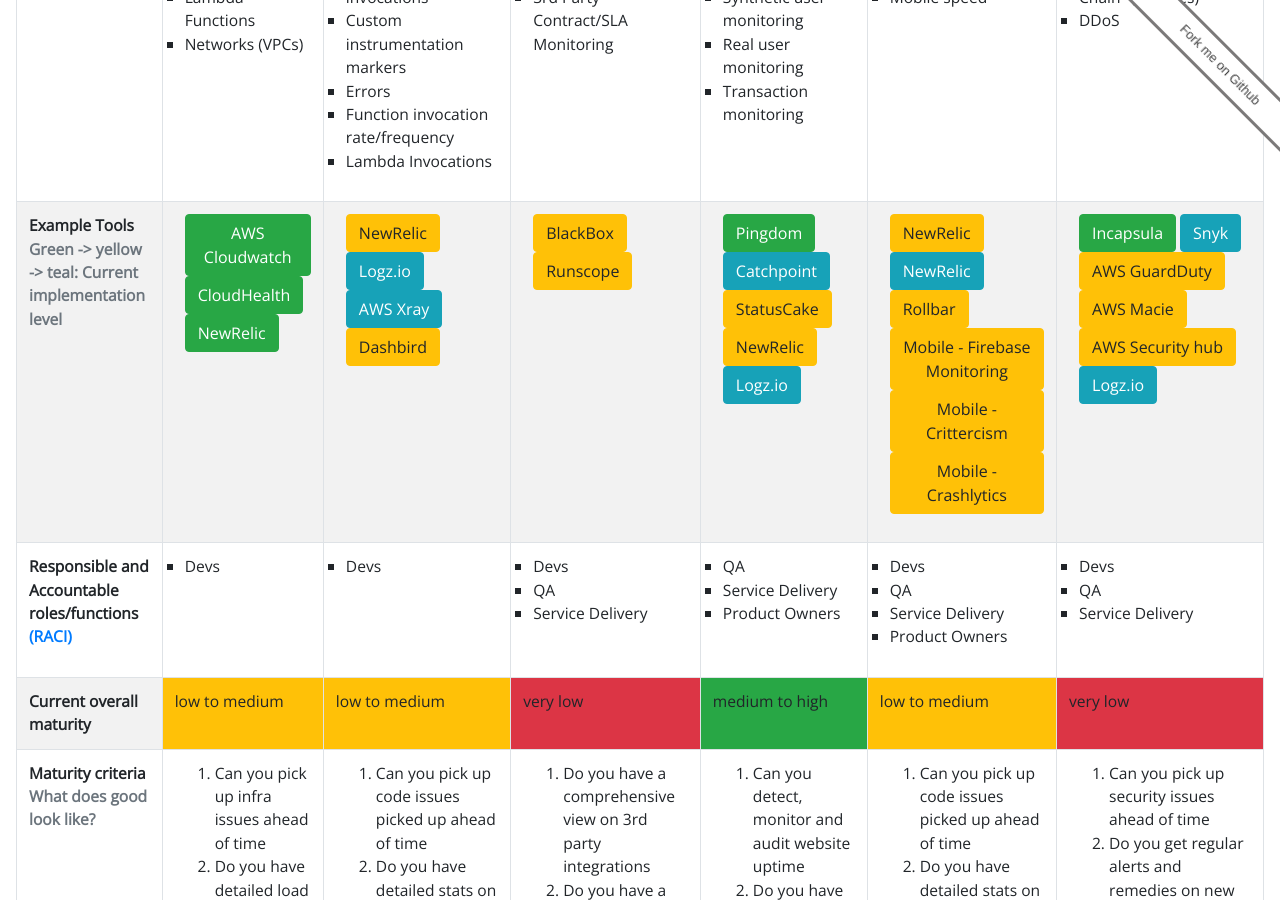
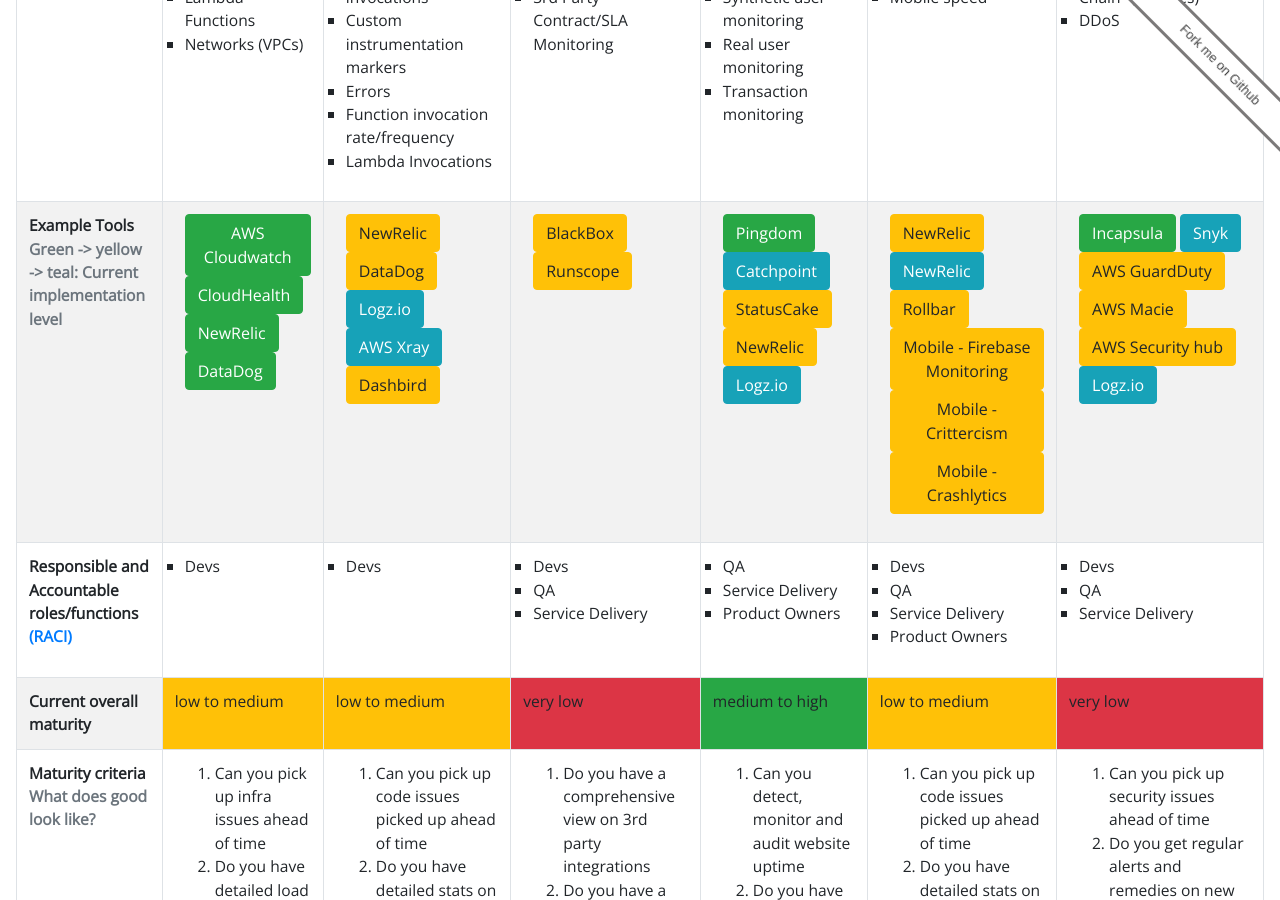
Before and after one commit to jujhars13/DevSecOps-capability-model, a Jekyll site: the page built from observability-coverage.html, in a window 1280 px wide and 900 px high, scrolled down 510 px. Built offline with Jekyll 4.4.1, drawn with Linux system fonts in a browser that asks for light colours.

Commit message:
changes observability strategy to coverage

```diff
--- a/observability-coverage.html
+++ b/observability-coverage.html
@@ -127,11 +127,13 @@
                 Cloudwatch</li>
               <li data-toggle="tooltip" data-placement="right" title="Toolset that monitors basic" class="btn btn-success">CloudHealth</li>
               <li data-toggle="tooltip" data-placement="right" title="Very mature in this space" class="btn btn-success">NewRelic</li>
+              <li data-toggle="tooltip" data-placement="right" title="Very mature in this space" class="btn btn-success">DataDog</li>
             </ul>
           </td>
           <td>
             <ul class="list-unstyled">
               <li data-toggle="tooltip" data-placement="right" title="APM" class="btn btn-warning">NewRelic</li>
+              <li data-toggle="tooltip" data-placement="right" title="APM" class="btn btn-warning">DataDog</li>
               <li data-toggle="tooltip" data-placement="right" title="Horizontal stack opentracing and custom instrumentation markers" class="btn btn-info">Logz.io</li>
               <li data-toggle="tooltip" data-placement="right" title="Horizontal stack opentracing" class="btn btn-info">AWS Xray</li>
               <li data-toggle="tooltip" data-placement="right" title="Lambda monitor" class="btn btn-warning">Dashbird</li>
```
